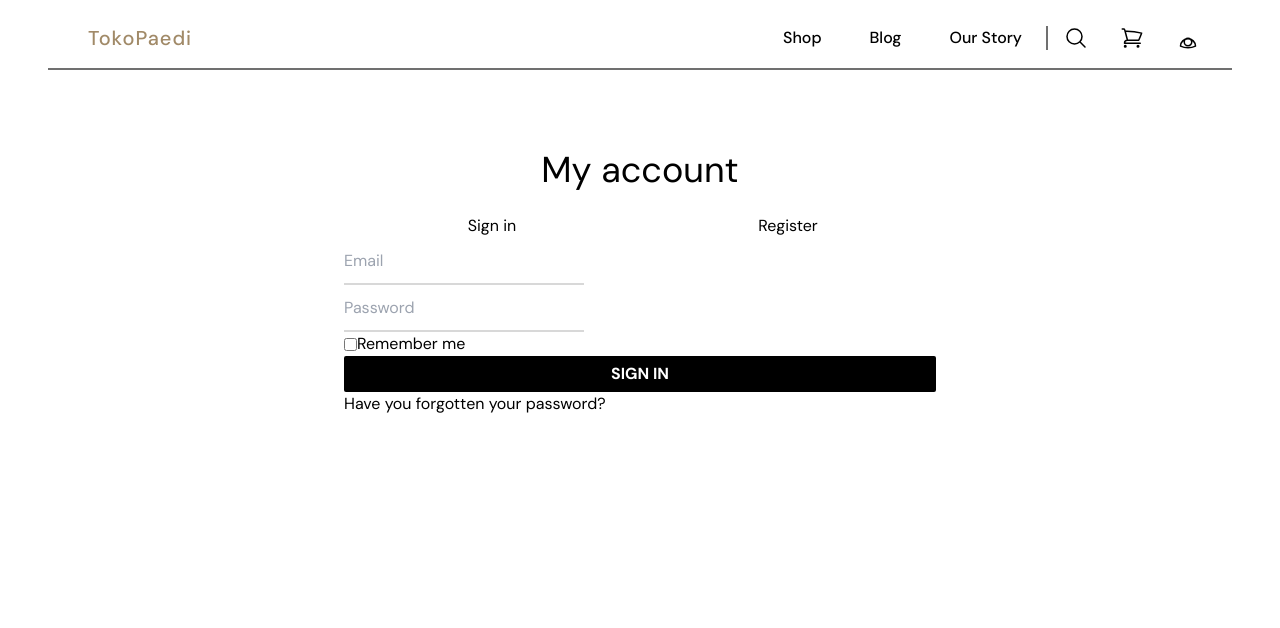
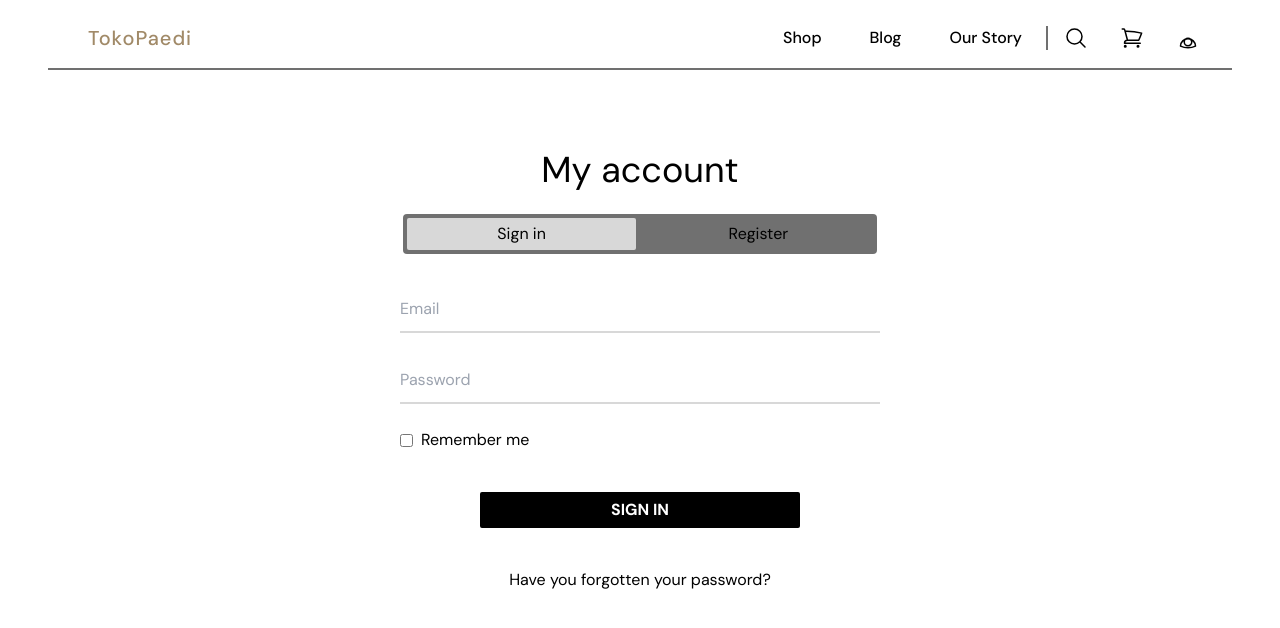
Before and after one commit to NoxturneDev/porto-ecommerce, a Next.js app: page /account/login in a window 1280 px wide. Shown: the top 628 px of the page. Built offline with nearby package versions, Linux system fonts and the light colour scheme.

Commit message:
fixed account page issue

```diff
--- a/components/Input.jsx
+++ b/components/Input.jsx
@@ -4,7 +4,7 @@ import { Arrow } from "./Icons"
 
 export function Input({ placeholder = "placeholder", search='true', className, ...props }) {
     return (
-        <div className={`flex items-center justify-center  h-max transition-smooth-medium min-w-max w-[15rem] border-b-2 border-b-basic-200 hover:placeholder-basic-300  py-3 ${className ? className : ''}`} {...props}>
+        <div className={`flex items-center justify-center  h-max transition-smooth-medium max-w-full w-[30rem] border-b-2 border-b-basic-200 hover:placeholder-basic-300  py-3 ${className ? className : ''}`} {...props}>
             <input
                 type="text"
                 name=""
--- /dev/null
+++ b/components/LoginOrRegister.jsx
@@ -0,0 +1,67 @@
+import { Fragment } from "react"
+import Link from "next/link"
+import { Input } from "./Input"
+import { Button } from "./Button"
+
+const LoginOrRegister = ({ loginOrRegister = 'login' }) => {
+
+    // Psudocode For Logic
+    const loginHandler = () => {
+        console.log("login")
+    }
+
+
+    const registerHandler = () => {
+        console.log('Register')
+    }
+
+    const buttonLoginOrRegisterOnCLickHandler = () => {
+        if (loginOrRegister === 'login') {
+            loginHandler()
+        } else {
+            registerHandler();
+        }
+    }
+
+    return (
+        <Fragment>
+            <div className="flex flex-col mx-auto mt-20 justify-center items-center w-4/5 ">
+                {/* title */}
+                <h1 className="text-4xl mb-6">My account</h1>
+                <div className="rounded flex items-center justify-center mb-8 bg-basic-300 w-1/2 p-1 gap-2">
+                    <Link
+                        href='/account/login'
+                        className={`flex items-center justify-center rounded-sm  w-1/2 ${loginOrRegister == 'login' ? 'bg-basic-200' : ""} p-1`}
+                    >
+                        <span className="text-md ">Sign in</span>
+                    </Link>
+                    <Link
+                        href="/account/register"
+                        className={`flex items-center justify-center rounded-sm  w-1/2 ${loginOrRegister == 'register' ? 'bg-basic-200' : ""} p-1`}
+                    >
+                        <span className="text-md  ">Register</span>
+                    </Link>
+                </div>
+                <div className="w-full flex flex-col justify-center items-center gap-2">
+                    <div className="flex flex-col items-start gap-6">
+                        <Input placeholder="Email" search="false" />
+                        <Input placeholder="Password" search="false" />
+                        {/* register only input */}
+                        {loginOrRegister === 'register' ? <Input placeholder="Retype-password" search="false" /> : ""}
+                        <p className="align-middle justify-center items-center  flex gap-2">
+                            <input type="checkbox" name="tesss" value='tesss' />
+                            Remember me
+                        </p>
+                    </div>
+                    <Button className="mt-8" onClick={buttonLoginOrRegisterOnCLickHandler}>SIGN IN</Button>
+                    <Link href="/forgot-password" className="mt-8">Have you forgotten your password?</Link>
+                </div>
+
+
+            </div>
+        </Fragment>
+    )
+}
+
+
+export default LoginOrRegister;
--- a/containers/LoginOrRegister.js
+++ /dev/null
@@ -1,76 +0,0 @@
-import { Fragment } from "react"
-import Link from "next/link"
-import { Input } from "../components/Input"
-import { Button } from "../components/Button"
-
-const LoginOrRegister = ({loginOrRegister = 'login'}) => {
-
-// Psudocode For Logic
-
-const loginHandler = () =>{
- console.log("login")
-}
-
-
-const registerHandler = () => {
- console.log('Register')
-}
-
-const buttonLoginOrRegisterOnCLickHandler = () => {
-if(loginOrRegister === 'login'){
-loginHandler()
-} else{
-registerHandler();
-}
-}
-
-
-return(
-<Fragment>
-    <div className="flex flex-col mt-20 justify-center items-center ">
-        <h1 className="text-4xl mb-6">My account</h1>
-
-        <div className="rounded flex items-center justify-center bg-slate-600 w-1/2 p-1">
-
-            <div className={`flex items-center justify-center  w-1/2
-            ${loginOrRegister === 'login' ? 'bg-slate-200' : ""} p-1`}>
-               <Link href='/account/login' >
-                <p className="text-md ">Sign in</p>
-               </Link>
-            </div>
-
-            <div className={`flex items-center justify-center  w-1/2
-            ${loginOrRegister === 'register' ? "bg-slate-200" : ""}  p-1 `}>
-                <Link href="/account/register">
-                <p className="text-md  ">Register</p>
-                </Link>
-            </div>
-
-        </div>
-
-      <div className="w-1/2 flex flex-col">
-      <Input placeholder="Email" search="false" />
-      <Input placeholder="Password" search="false" />
-{loginOrRegister === 'register' ?
-<Input placeholder="Retype-password" search="false" /> :
- ""}
-      <p className=" align-middle items-center  flex flex-row">
-      <input type="checkbox"  name="tesss" value='tesss' />
-       Remember me
-       </p>
-     {/* <button onClick={buttonLoginOrRegisterOnCLickHandler}>click</button> */}
-      {/*
-      REPORTT
-      BUtton Components cannot execute the function */}
-      <Button className="mt-8" onClick={buttonLoginOrRegisterOnCLickHandler}>SIGN IN</Button>
-      <p className="mt-8">Have you forgotten your password?</p>
-      </div>
-
-
-    </div>
-</Fragment>
-)
-}
-
-
-export default LoginOrRegister;
--- a/pages/account/login.js
+++ b/pages/account/login.js
@@ -1,5 +1,5 @@
 import { Fragment } from 'react';
-import LoginOrRegister from '../../containers/LoginOrRegister'
+import LoginOrRegister from '../../components/LoginOrRegister'
 
 const register = () => {
 return (
--- a/pages/shop/Index.jsx
+++ b/pages/shop/Index.jsx
@@ -1,5 +1,5 @@
 import { Search } from "../../components/Icons"
-import ProductsCard from "../../components/ProductsCard"
+import Card from "../../components/Card"
 
 function Index({ products }) {
     return (
@@ -24,7 +24,7 @@ function Index({ products }) {
             <div className="grow debug grid grid-cols-3 grid-rows-2 gap-2 max-h-2/3">
                 {products && products.map(data => {
                     return (
-                        <ProductsCard products={data} key={data.id} />
+                        <Card data={data} key={data.id} />
                     )
                 })}
             </div>
```
Also changed, not shown: pages/account/register.js (+6 -7 lines), pages/account/index.jsx (added).
